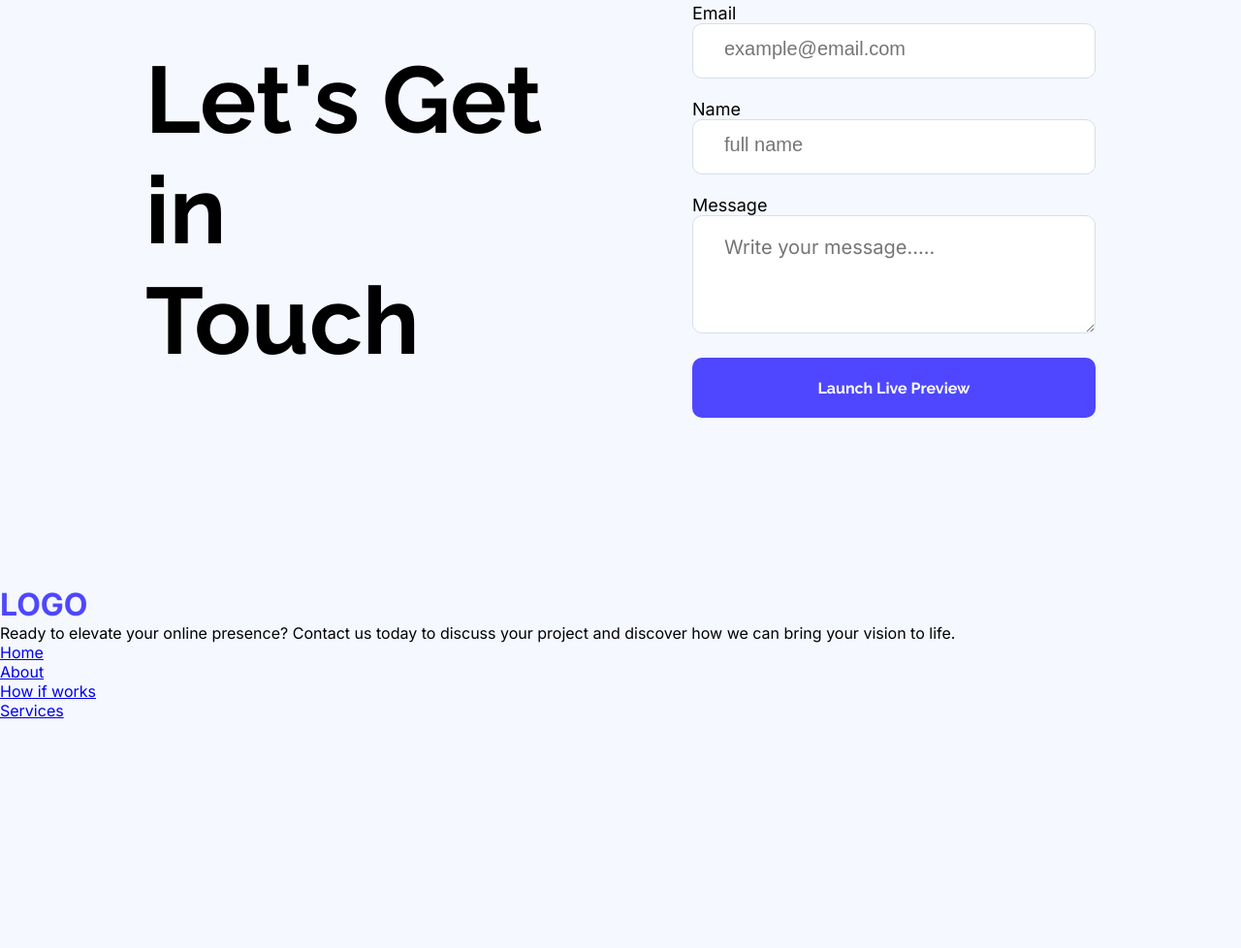
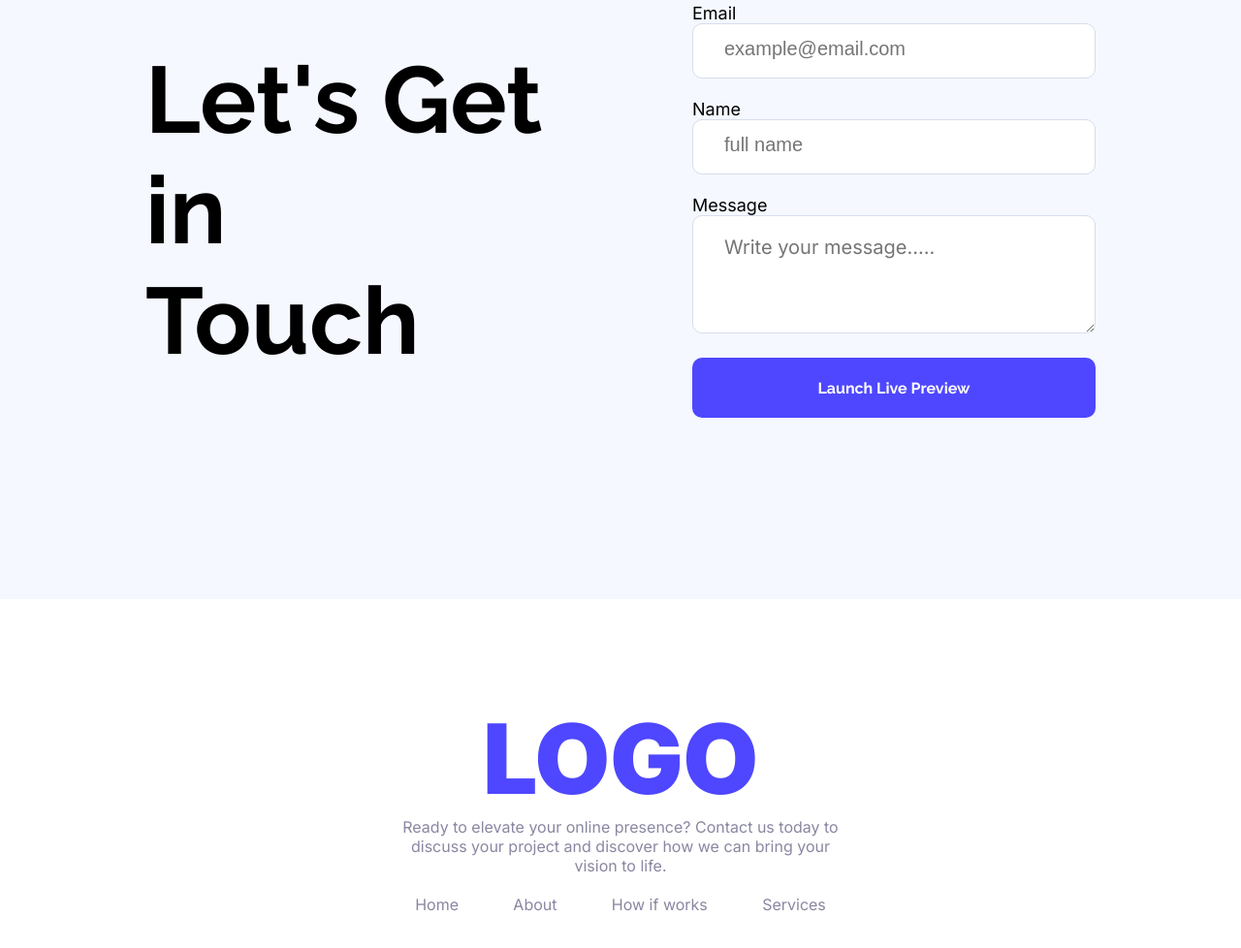
Before and after one commit to NurahadSarker/Assignment-001, a plain HTML site: page index.html in a window 1280 px wide. Shown: the part 3071-4049 px from the top of the page at 97% size. Before the commit the page ends 3814 px from the top, so only its background shows below. Drawn offline with Linux system fonts and the light colour scheme.

Commit message:
added footer style

```diff
--- a/style.css
+++ b/style.css
@@ -392,3 +392,46 @@ form button a{
 }
 
 /* get-in-touch section end */
+
+/* footer section start */
+
+.footer{
+    background-color: white;
+    height:428px;
+    width: 100%;
+    margin-top: 14px;
+}
+
+.footer-content{
+    text-align: center;
+    padding: 104px 400px 103px 400px;
+}
+
+.footer-description h1{
+    font-size: 100px;
+    font-weight: 900;
+}
+
+.footer-description p{
+    font-size: 16px;
+    color: rgba(137, 135, 161, 1);
+}
+
+.footer-nav-bar{
+    margin-top: 20px;
+}
+
+.footer-nav-bar ul{
+    display: flex;
+    justify-content: space-around;
+}
+
+.footer-nav-bar ul li{
+    list-style: none;
+}
+
+li a{
+    text-decoration: none;
+    color: rgba(137, 135, 161, 1);
+    font-size: 16px;
+}
```
